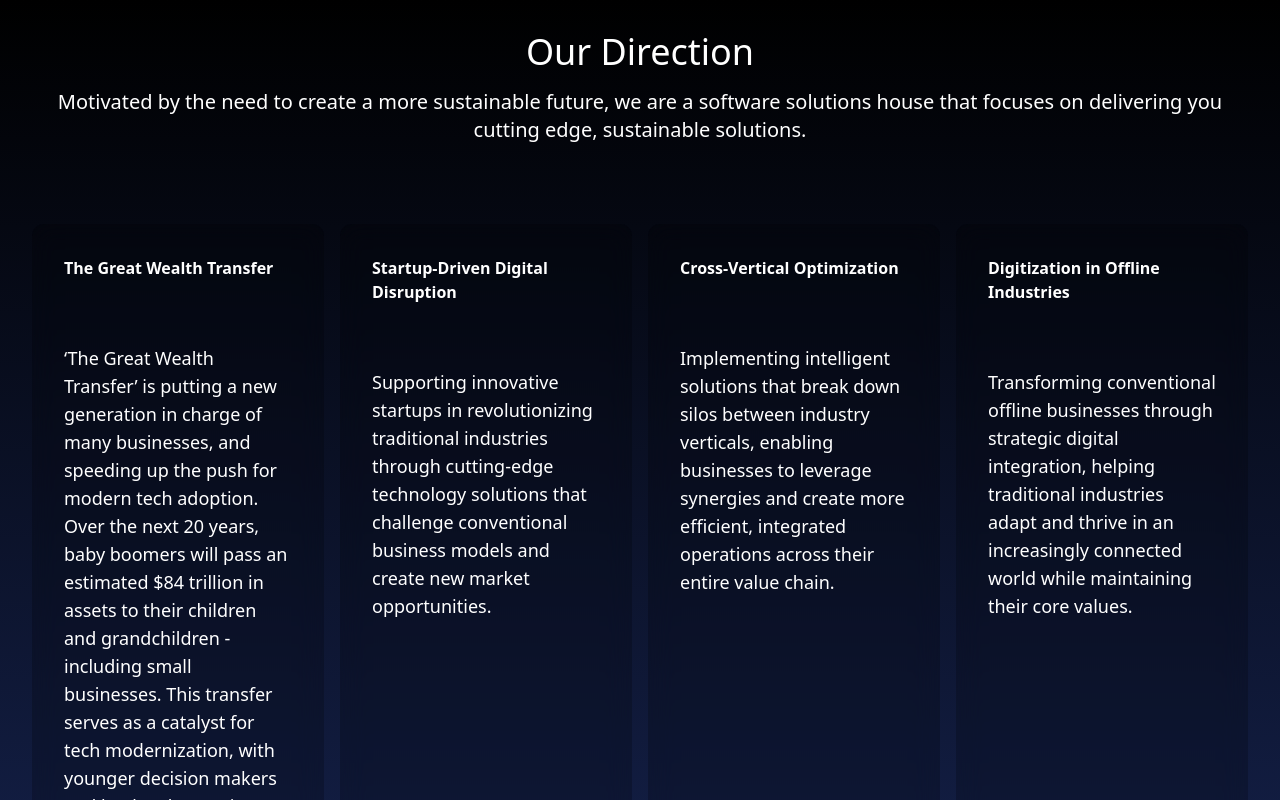
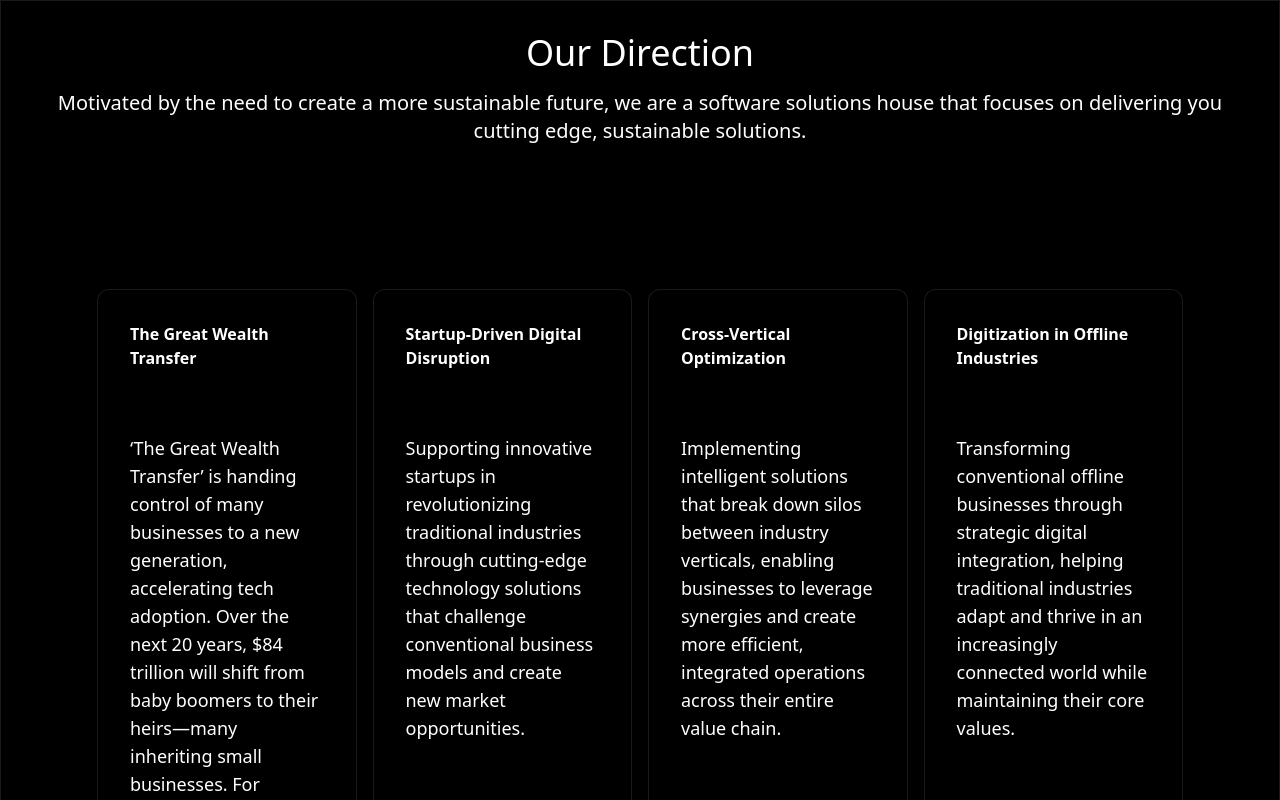
Before and after one commit to nikhilYates/v2, a Next.js app in the folder scorpionlabz-v2/: page /direction in a window 1280 px wide. Shown: the top 800 px of the page. Built offline with nearby package versions, Linux system fonts and the light colour scheme.

Commit message:
more direction work

```diff
--- a/scorpionlabz-v2/public/assets/direction/direction.json
+++ b/scorpionlabz-v2/public/assets/direction/direction.json
@@ -3,7 +3,7 @@
     {
       "id": 1,
       "title": "The Great Wealth Transfer",
-      "description": "‘The Great Wealth Transfer’ is putting a new generation in charge of many businesses, and speeding up the push for modern tech adoption. Over the next 20 years, baby boomers will pass an estimated $84 trillion in assets to their children and grandchildren - including small businesses. This transfer serves as a catalyst for tech modernization, with younger decision makers and leaders leveraging tech to streamline operations and stay competitive. Technology adoption is no longer optional - it has become a strategic necessity."
+      "description": "‘The Great Wealth Transfer’ is handing control of many businesses to a new generation, accelerating tech adoption. Over the next 20 years, $84 trillion will shift from baby boomers to their heirs—many inheriting small businesses. For younger leaders, technology isn’t optional; it’s a strategic necessity to streamline operations and stay competitive."
     },
     {
       "id": 2,
--- a/scorpionlabz-v2/src/app/direction/page.tsx
+++ b/scorpionlabz-v2/src/app/direction/page.tsx
@@ -4,7 +4,7 @@ import directionData from "../../../public/assets/direction/direction.json";
 
 
 export default function Direction() {
-  return <div className="w-full flex flex-col justify-start items-center p-8 2xl:p-16 bg-gradient-to-t from-blue-950 to-black">
+  return <div className="w-full flex flex-col justify-start items-center p-8 2xl:p-16 bg-black border border-white/10">
     <div className="flex flex-col gap-4 w-full items-center">
       <h1 className="text-white text-4xl 2xl:text-7xl font-regular text-center">
         Our Direction
@@ -12,7 +12,7 @@ export default function Direction() {
       <p className="text-white text-xl font-medium text-center w-full 2xl:w-1/3">
         Motivated by the need to create a more sustainable future, we are a software solutions house that focuses on delivering you cutting edge, sustainable solutions.
       </p>
-      <div className="grid grid-cols-1 xl:grid-cols-4 gap-4 w-full mt-16">
+      <div className="grid grid-cols-1 xl:grid-cols-4 gap-4 w-full mt-16 p-16">
         {directionData.directions.map((direction: any) => (
           <DirectionCard key={direction.id} direction={direction} />
         ))}
--- a/scorpionlabz-v2/src/app/page.tsx
+++ b/scorpionlabz-v2/src/app/page.tsx
@@ -51,14 +51,14 @@ export default function Home() {
           <source src="/assets/video/landing-hero-background.mp4" type="video/mp4" />
         </video> */}
         <Navbar />
-        <div className="absolute top-0 w-full h-full flex items-start justify-center z-0">
+        {/* <div className="absolute top-0 w-full h-full flex items-start justify-center z-0">
           {!showMobileBlob ? <Blob /> : <MobileBlob />}
-        </div>
+        </div> */}
         {/* <div className="hidden xl:flex absolute top-0 xl:left-0 w-full h-full items-center justify-center -z-10">
           <Blob />
         </div> */}
         <div className="p-8 xl:p-32 flex flex-col gap-4 z-10">
-          <h1 className="text-6xl xl:text-7xl 2xl:text-9xl font-extralight text-white">Modern Solutions for <br /> Modern Businesses</h1>
+          <h1 className="text-6xl xl:text-6xl 2xl:text-8xl font-extralight text-white">Modern Solutions for <br /> Modern Businesses</h1>
           <p className="text-white text-xl font-light w-full xl:w-1/2 2xl:w-1/3 2xl:text-2xl">Experience a software solutions house that focuses on delivering you <span className="font-bold"> cutting edge, sustainable</span> solutions.</p>
           <div className="flex flex-row justify-start align-middle pt-8 gap-4">
             <Button variant={'outline'} className="w-fit font-semibold">
--- a/scorpionlabz-v2/src/components/Blob.tsx
+++ b/scorpionlabz-v2/src/components/Blob.tsx
@@ -2,9 +2,9 @@
 
 import { useEffect, useRef } from "react";
 import * as THREE from "three";
-import { EffectComposer } from 'three/addons/postprocessing/EffectComposer.js';
-import { RenderPass } from 'three/addons/postprocessing/RenderPass.js';
-import { UnrealBloomPass } from 'three/addons/postprocessing/UnrealBloomPass.js';
+import { EffectComposer } from 'three/examples/jsm/postprocessing/EffectComposer.js';
+import { RenderPass } from 'three/examples/jsm/postprocessing/RenderPass.js';
+import { UnrealBloomPass } from 'three/examples/jsm/postprocessing/UnrealBloomPass.js';
 
 const Blob = () => {
   const mountRef = useRef<HTMLDivElement>(null);
--- a/scorpionlabz-v2/src/components/DirectionCard.tsx
+++ b/scorpionlabz-v2/src/components/DirectionCard.tsx
@@ -7,7 +7,7 @@ interface DirectionCardProps {
 export default function DirectionCard({ direction }: DirectionCardProps) {
   return (
     <>
-        <div className="w-full h-full flex flex-col justify-start items-center p-8 bg-black/20 backdrop-blur-md rounded-xl hover:bg-black/50 transition-all duration-300 ease-in-out">
+        <div className="w-full h-full flex flex-col justify-start items-center p-8 bg-black/20 backdrop-blur-md rounded-xl hover:bg-black/50 transition-all duration-300 ease-in-out border border-white/10">
             <div className="flex flex-col gap-16 w-full">
                 <h1 className="text-white 2xl:text-2xl font-bold text-left">
                     {direction.title}
```
Also changed, not shown: 1 other file (tests, documents, lock files or other folders).
